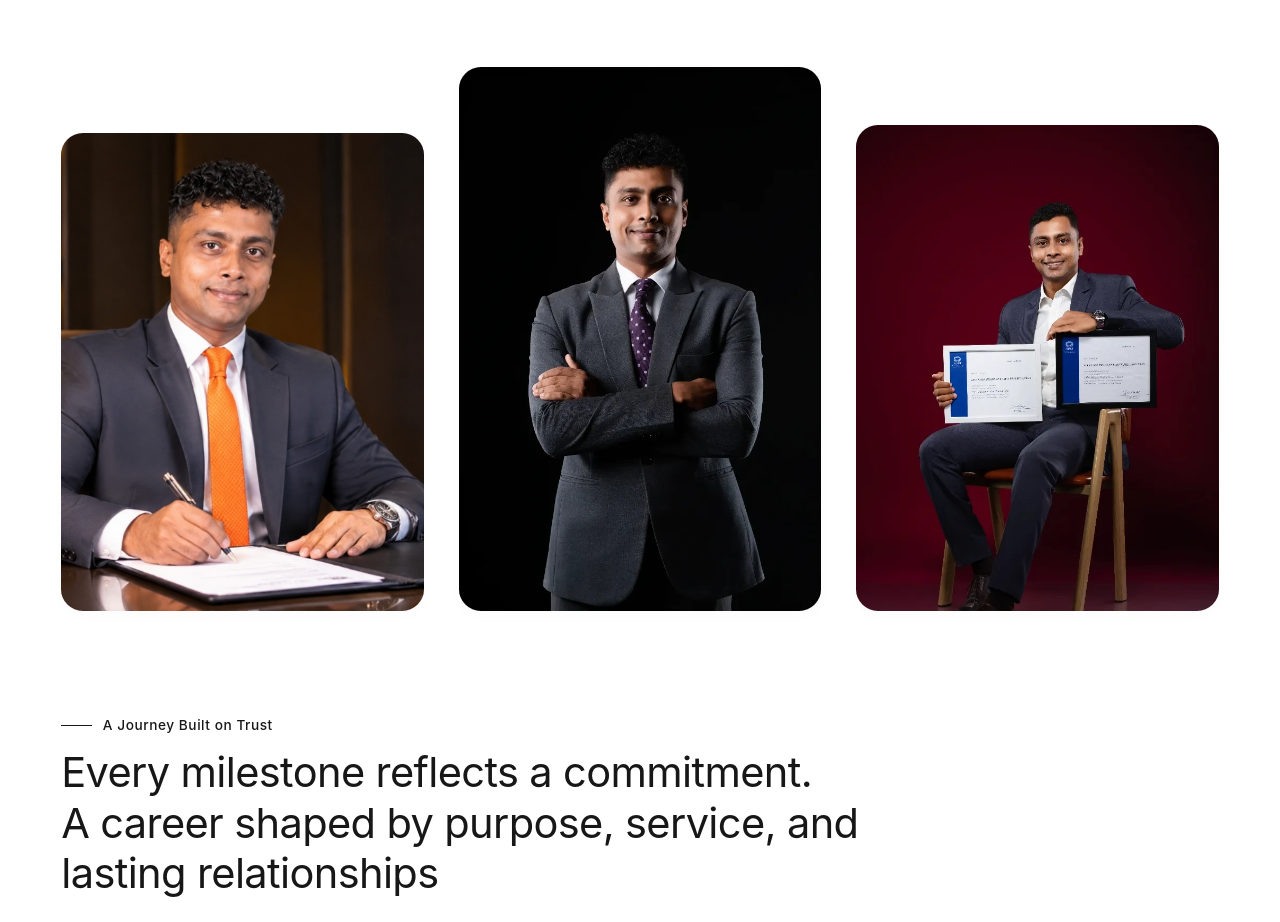
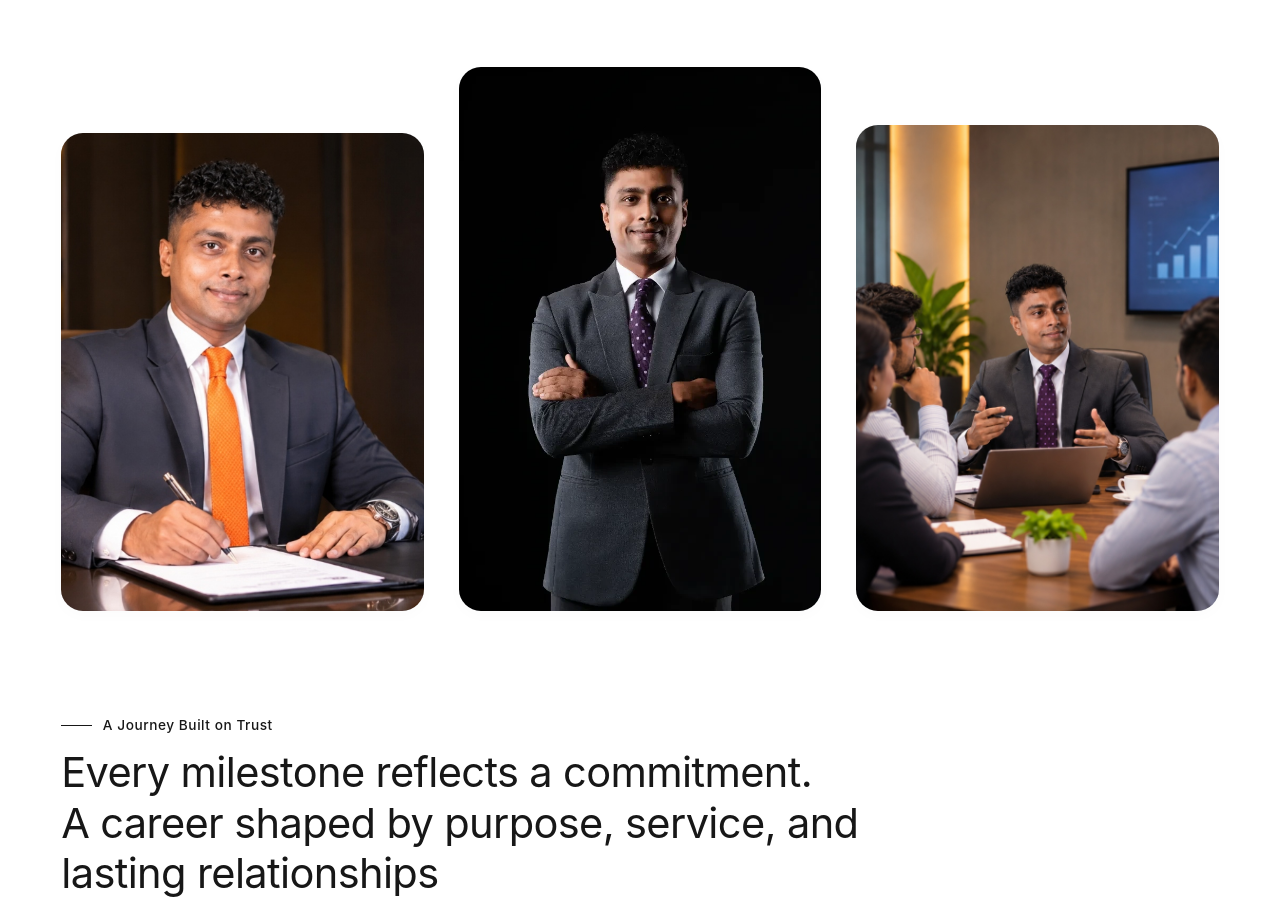
Before and after one commit to ChemyDigi/pk-web, a Next.js app: page /about in a window 1280 px wide. Shown: the part 1360-2282 px from the top of the page. Built offline with nearby package versions, Linux system fonts and the light colour scheme; no server answers; a web font is replaced by a local one.

Commit message:
feat(about): update story section right card meeting image

```diff
--- a/components/about/AboutStory.tsx
+++ b/components/about/AboutStory.tsx
@@ -76,8 +76,8 @@ export default function AboutStory() {
           {/* Box 3 (Right - With Image) */}
           <div className="about-story-box about-story-box-3">
             <Image
-              src="/images/about/about-story-right.webp"
-              alt="Pradeep Liyanage - MDRT Qualifications & Honors"
+              src="/images/about/about-story-right.jpg"
+              alt="Pradeep Liyanage - Team Leadership and Strategic Advisory Meeting"
               fill
               sizes="(min-width: 1024px) 33vw, (min-width: 640px) 33vw, 33vw"
               className="about-story-img"
--- a/css/about/AboutStory.css
+++ b/css/about/AboutStory.css
@@ -208,7 +208,7 @@
 }
 
 .about-story-box-3 .about-story-img {
-  object-position: top center;
+  object-position: center;
 }
 
 .about-story-box:hover .about-story-img {
```
Also changed, not shown: public/images/about/about-story-right.jpg (added).
